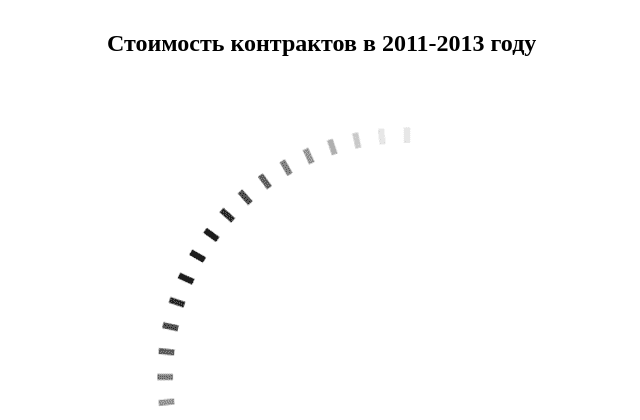
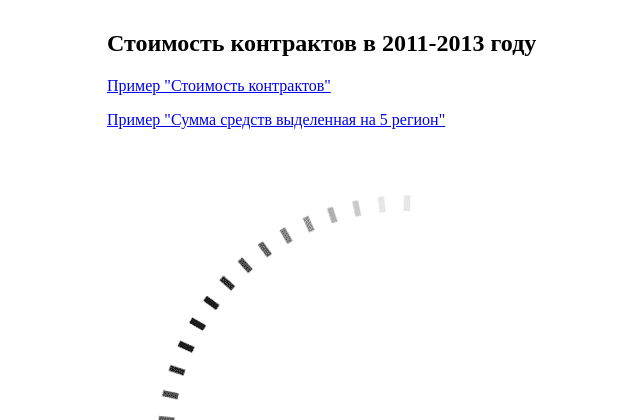
Before and after one commit to datacoon/clearspending-examples, a Flask app: template example_mashape_flask/app/templates/base_bar_chart.html in a window 1280 px wide. Shown: the top 420 px of the page, without its empty margins (53-693 px from the left). Run offline with Flask 2, Linux system fonts and the light colour scheme; the template is opened without the code that fills it, so the values that code supplies are empty; some libraries are stand-ins or nearby versions.

Commit message:
add href

```diff
--- a/example_mashape_flask/app/templates/base_bar_chart.html
+++ b/example_mashape_flask/app/templates/base_bar_chart.html
@@ -5,6 +5,8 @@
 
   <body>
     <h2>Стоимость контрактов в 2011-2013 году</h2>
+    <p><a href="/bar/">Пример "Стоимость контрактов"</a></p>
+    <p><a href="/placing/">Пример "Сумма средств выделенная на 5 регион"</a></p>
     <div id="chart_div" style="width: 900px; height: 500px;">
         <img src="/static/img/loading.gif"/>
     </div>
--- a/example_mashape_flask/app/templates/base_bar_placing_chart.html
+++ b/example_mashape_flask/app/templates/base_bar_placing_chart.html
@@ -7,6 +7,8 @@
 <script type="text/javascript" src="//www.google.com/jsapi"></script>
 
 <h2>Сумма средств выделенная на 5 регион, с ранжированием по типу контакта</h2>
+<p><a href="/bar/">Пример "Стоимость контрактов"</a></p>
+<p><a href="/placing/">Пример "Сумма средств выделенная на 5 регион"</a></p>
 <div id="visualization" style="width: 900px; height: 900px;">
     <img src="/static/img/loading.gif"/>
 </div>
```
